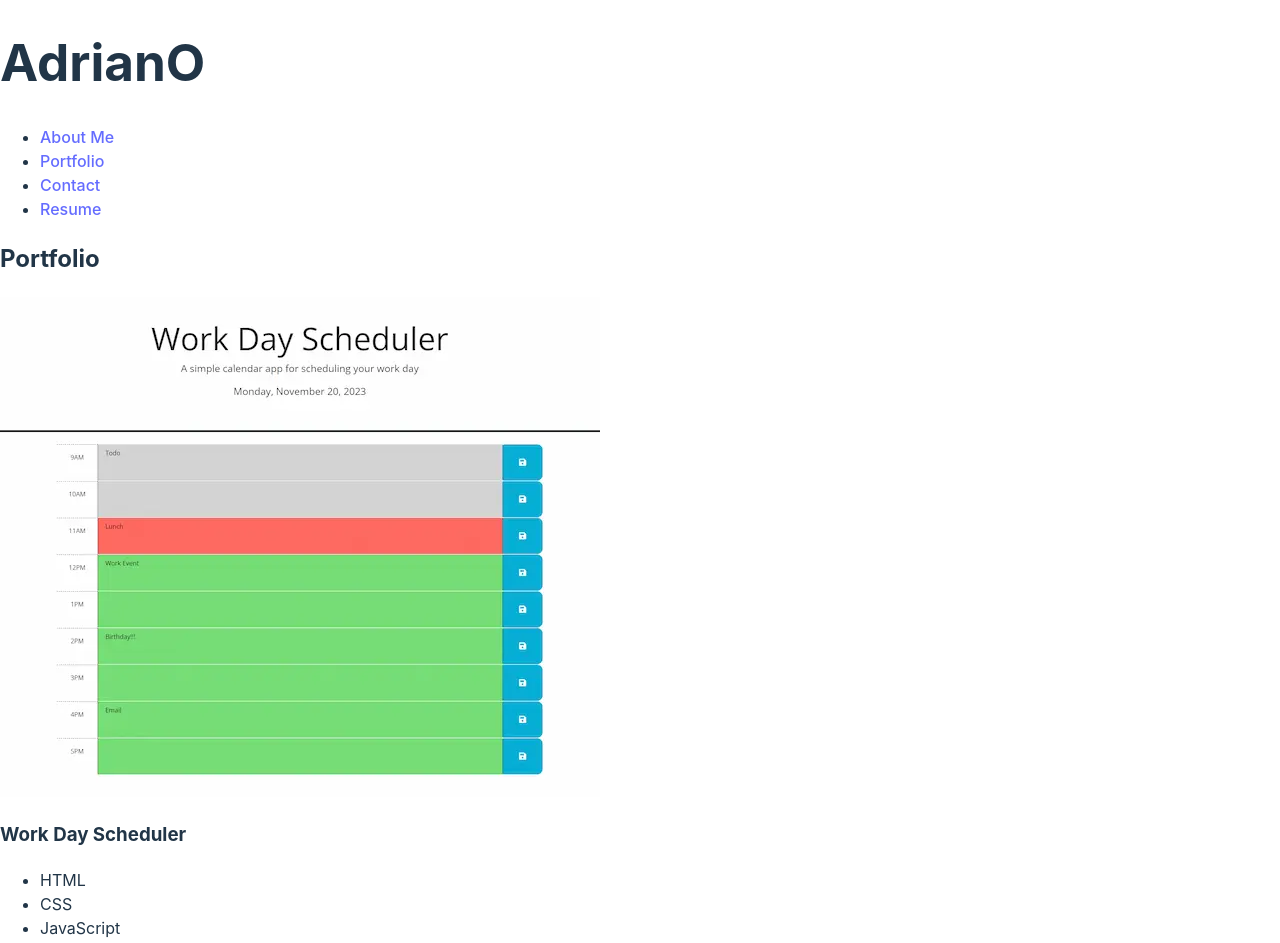
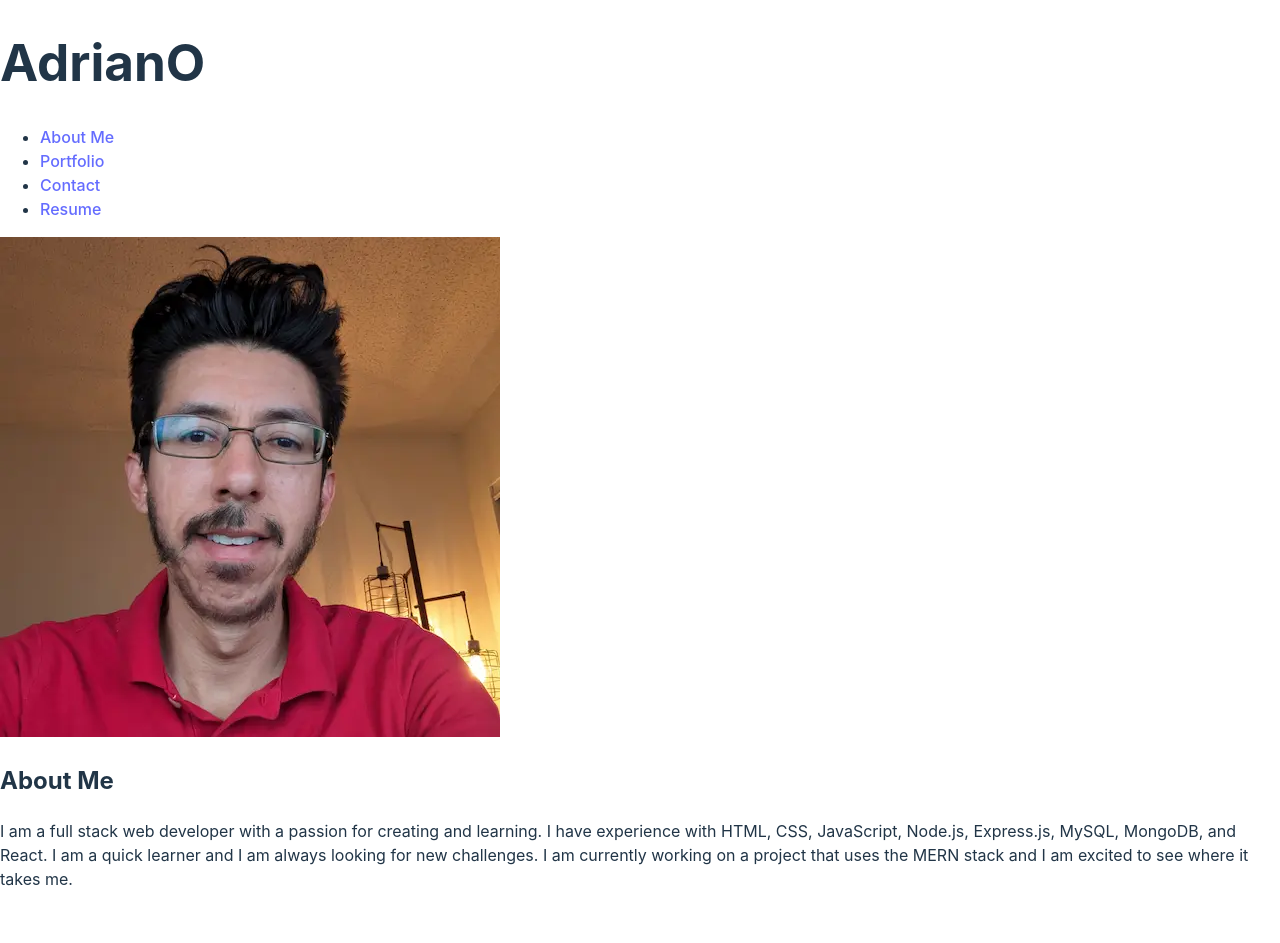
Before and after one commit to Agerian/react-portfolio, a React (Vite) app: page / in a window 1280 px wide. Shown: the top 943 px of the page. After the commit the page ends 907 px from the top, so only its background shows below. Built offline with nearby package versions, Linux system fonts and the light colour scheme.

Commit message:
Add AboutMe component and update App.jsx

```diff
--- a/src/App.jsx
+++ b/src/App.jsx
@@ -1,6 +1,7 @@
 import React from 'react';
 import { BrowserRouter, Routes, Route } from 'react-router-dom';
 import Header from './components/Header';
+import AboutMe from './components/AboutMe';
 import Portfolio from './components/Portfolio';
 //import './App.css'
 
@@ -13,7 +14,8 @@ function App() {
           <Header />
           <main>
             <Routes>
-              <Route path="/" element={<Portfolio />} />
+              <Route path="/" element={<AboutMe />} />
+              <Route path="/portfolio" element={<Portfolio />} />
             </Routes>
           </main>
 
--- a/src/components/AboutMe.jsx
+++ b/src/components/AboutMe.jsx
@@ -1,9 +1,16 @@
 import React from 'react';
+import self1 from '../assets/images/self1.webp';
 
 function AboutMe() {
   return (
-
-  )
+    <div>
+      <img src={self1} alt="Agerian" />
+      <h2>About Me</h2>
+      <p>
+        I am a full stack web developer with a passion for creating and learning. I have experience with HTML, CSS, JavaScript, Node.js, Express.js, MySQL, MongoDB, and React. I am a quick learner and I am always looking for new challenges. I am currently working on a project that uses the MERN stack and I am excited to see where it takes me.
+      </p>
+    </div>
+  );
 }
 
 export default AboutMe;
```
